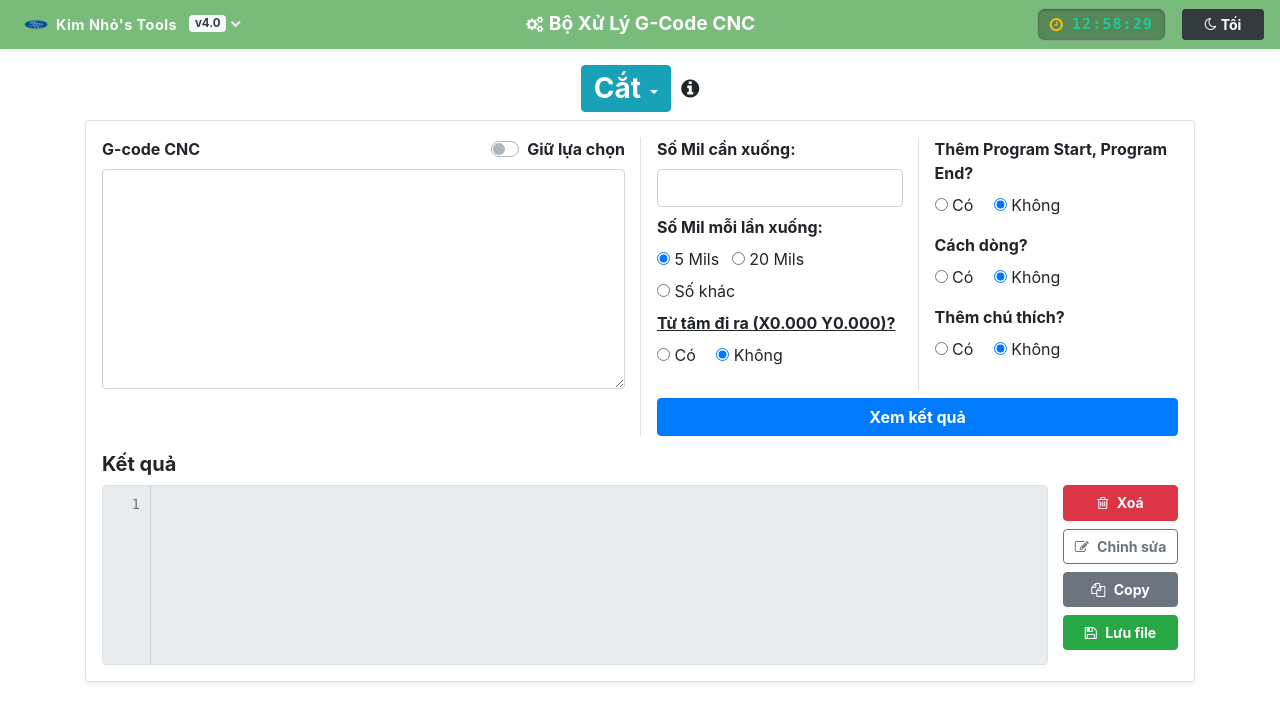
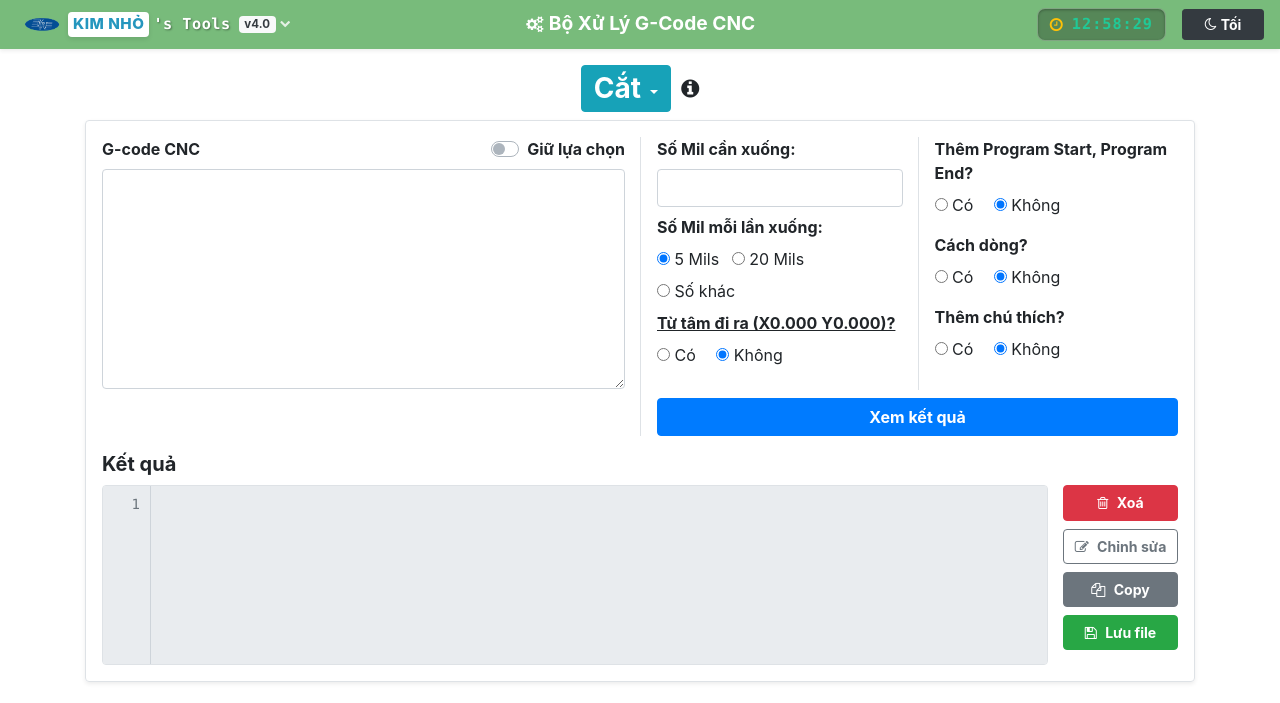
Before and after one commit to phamphukhanh/KIMNHO-Tools, a plain HTML site: page index.html in a window 1280 px wide. Shown: the top 703 px of the page. Drawn offline with nearby package versions, Linux system fonts and the light colour scheme; some packages are replaced by stand-ins of ours; a script that the page names is missing.

Commit message:
Modified logo, title

```diff
--- a/assets/css/header.css
+++ b/assets/css/header.css
@@ -2,10 +2,36 @@
    HEADER, NAVBAR & CÁC BADGE
    ========================================== */
 .brand-title {
-    font-size: 0.9rem;
-    font-weight: 600;
+    display: inline-flex;
+    align-items: center;
+    font-size: 0.95rem;
+}
+
+/* Sửa lại .brand-highlight */
+.brand-highlight {
+    background-color: #ffffff;
+    color: #2596be;
+    font-weight: 800;
+    padding: 3px 5px;
+    /* 3px đứng cho dấu hỏi rộng chỗ, 5px ngang để không bị bè */
+    border-radius: 4px;
+    box-shadow: 0 2px 5px rgba(0, 0, 0, 0.1);
     letter-spacing: 0.5px;
-    opacity: 0.95;
+    line-height: 1.2;
+    /* Tăng lên 1.2 để font chữ tính đủ chiều cao cho dấu tiếng Việt */
+    display: inline-block;
+    /* Giúp khung trắng ôm trọn theo đúng chiều cao hiển thị của chữ */
+}
+
+/* Phong cách Tech / Coder - Màu Trắng Sắc Nét */
+.brand-suffix {
+    color: #ffffff; /* Đổi về màu trắng tinh */
+    font-family: 'Consolas', 'Courier New', monospace;
+    font-weight: 700;
+    margin-left: 4px;
+    letter-spacing: 0.5px;
+    /* Tăng độ đậm của bóng để viền chữ sắc hơn */
+    text-shadow: 1px 1px 2px rgba(0, 0, 0, 0.4);
 }
 
 .app-title {
@@ -44,7 +70,7 @@
     align-items: center;
     border-radius: 4px;
     margin-bottom: 0;
-    transform: translateY(-1px);
+    /* transform: translateY(-1px); */
 }
 
 /* Đồng hồ dạng Badge LED kỹ thuật */
--- a/components/header.html
+++ b/components/header.html
@@ -3,9 +3,12 @@
     <div class="dropdown">
         <a class="navbar-brand d-flex align-items-center mb-0 p-1 px-2 rounded brand-dropdown-btn text-white text-decoration-none"
             href="#" id="brandDropdown" data-toggle="dropdown" aria-haspopup="true" aria-expanded="false">
-            <img src="assets/images/DNTN.png" width="24" height="auto" class="mr-2" alt="Logo">
-            <span class="brand-title font-weight-bold mr-1">Kim Nhỏ's Tools</span>
-            <span class="badge badge-light text-dark ml-2 custom-version-badge">v4.0</span>
+            <img src="assets/images/DNTN.png" width="36" height="auto" class="mr-2 d-block" alt="Logo"
+                style="object-fit: contain;">
+            <span class="brand-title mr-1">
+                <span class="brand-highlight">KIM NHỎ</span><span class="brand-suffix">'s Tools</span>
+            </span>
+            <span class="badge badge-light text-dark ml-1 custom-version-badge">v4.0</span>
             <i class="fa fa-chevron-down brand-arrow ml-1"></i>
         </a>
 
```
